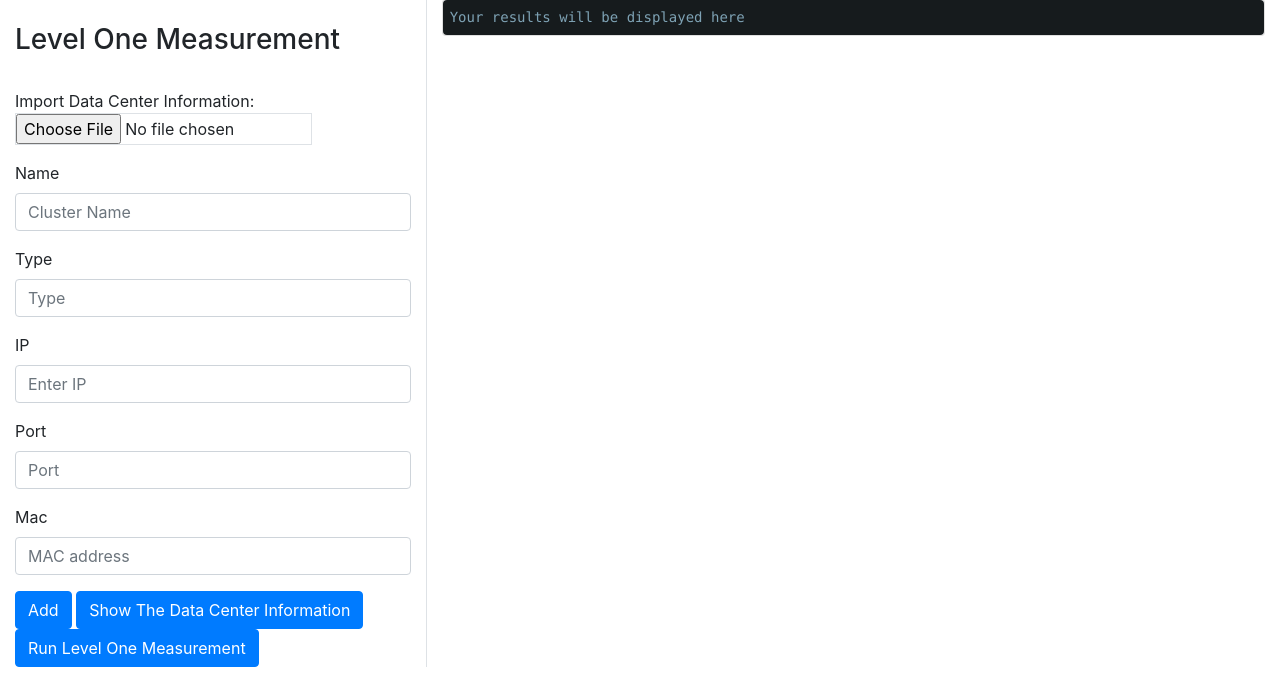
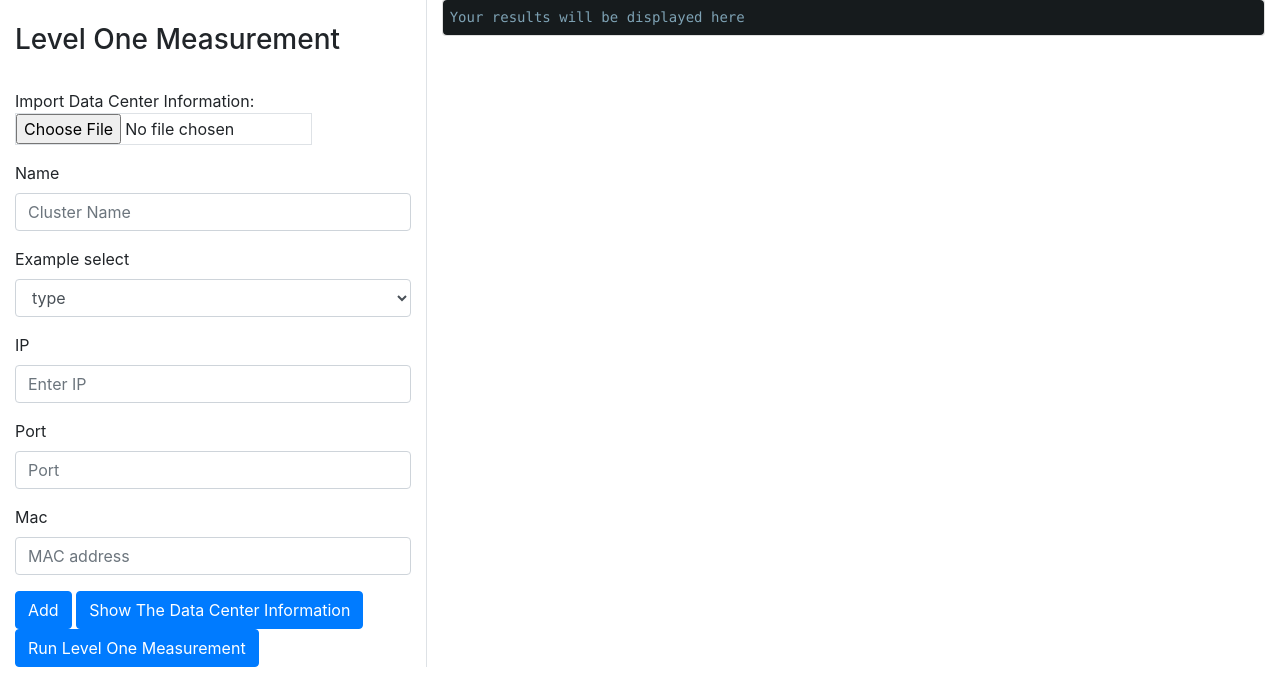
Before and after one commit to doubleope/RGB-GUI, a Flask app: page /level1 in a window 1280 px wide. Shown: the part 127-800 px from the top of the page. Run offline with Flask 2, Linux system fonts and the light colour scheme; some libraries are stand-ins or nearby versions.

Commit message:
cluster type dropdown

```diff
--- a/static/scripts/script.js
+++ b/static/scripts/script.js
@@ -23,7 +23,7 @@ j(function() {
   j('a#save').bind('click', function() {
     j.getJSON('/postClusterInfo', {
     cluster_name: j('input[name="cluster_name"]').val(),
-    cluster_type: j('input[name="cluster_type"]').val(),
+    cluster_type: j('#type').find('option:selected').text(),
     ip: j('input[name="ip"]').val(),
     port: j('input[name="port"]').val(),
     mac_address: j('input[name="mac_address"]').val()
--- a/templates/measurement-results-page.html
+++ b/templates/measurement-results-page.html
@@ -106,9 +106,14 @@
                 <small id="name" class="form-text text-muted"></small>
               </div>
               <div class="form-group">
-                  <label for="type">Type</label>
-                  <input type="text" class="form-control" id="type" aria-describedby="type" placeholder="Type" name = "cluster_type">
-                  <small id="type" class="form-text text-muted"></small>
+                <label for="type">Example select</label>
+                <select name = "cluster_type" class="form-control" id="type">
+                  <option>type</option>
+                  <option>type2</option>
+                  <option>type3</option>
+                  <option>type4</option>
+                  <option>type5</option>
+                </select>
               </div>
               <div class="form-group">
                   <label for="IP">IP</label>
```
